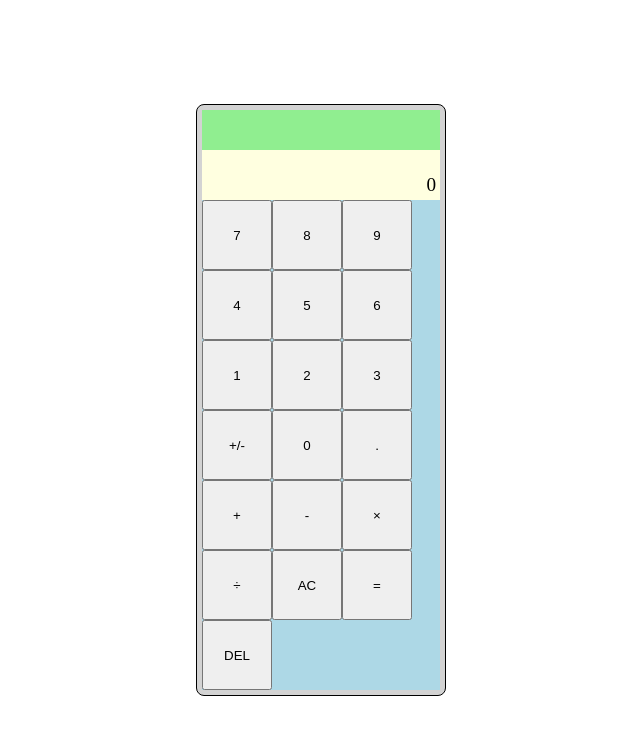
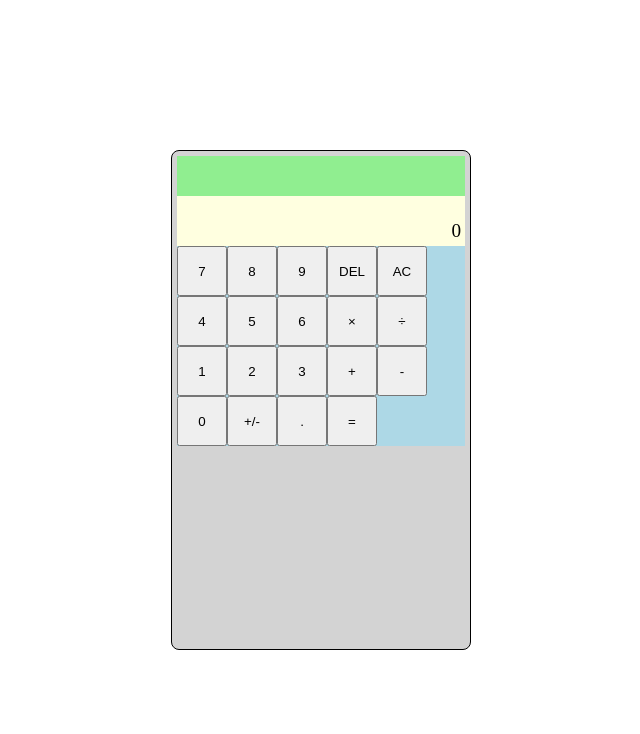
Before and after one commit to caffeinated-pixels/javascript-calculator, a React (Create React App) app: page / in a window 1280 px wide. Shown: the top 734 px of the page, without its empty margins (319-959 px from the left). Built offline with nearby package versions, Linux system fonts and the light colour scheme.

Commit message:
reorder buttons

```diff
--- a/src/App.js
+++ b/src/App.js
@@ -425,6 +425,7 @@ const MainDisplay = props => {
 const KeyPad = props => {
   return (
     <div className="keypad">
+      {/* FIRST ROW */}
       <button id="seven" onClick={() => props.handleNum('7')}>
         7
       </button>
@@ -434,6 +435,14 @@ const KeyPad = props => {
       <button id="nine" onClick={() => props.handleNum('9')}>
         9
       </button>
+      <button id="del" onClick={props.handleDel}>
+        DEL
+      </button>
+      <button id="clear" onClick={props.handleClear}>
+        AC
+      </button>
+
+      {/* SECOND ROW */}
       <button id="four" onClick={() => props.handleNum('4')}>
         4
       </button>
@@ -443,6 +452,14 @@ const KeyPad = props => {
       <button id="six" onClick={() => props.handleNum('6')}>
         6
       </button>
+      <button id="multiply" onClick={() => props.handleOperator('*')}>
+        ×
+      </button>
+      <button id="divide" onClick={() => props.handleOperator('/')}>
+        ÷
+      </button>
+
+      {/* THIRD ROW */}
       <button id="one" onClick={() => props.handleNum('1')}>
         1
       </button>
@@ -452,35 +469,26 @@ const KeyPad = props => {
       <button id="three" onClick={() => props.handleNum('3')}>
         3
       </button>
-      <button id="pos-neg" onClick={props.handlePosNeg}>
-        +/-
-      </button>
-      <button id="zero" onClick={() => props.handleNum('0')}>
-        0
-      </button>
-      <button id="decimal" onClick={props.handleDecimal}>
-        .
-      </button>
       <button id="add" onClick={() => props.handleOperator('+')}>
         +
       </button>
       <button id="subtract" onClick={() => props.handleOperator('-')}>
         -
       </button>
-      <button id="multiply" onClick={() => props.handleOperator('*')}>
-        ×
+
+      {/* THIRD ROW */}
+      <button id="zero" onClick={() => props.handleNum('0')}>
+        0
       </button>
-      <button id="divide" onClick={() => props.handleOperator('/')}>
-        ÷
+      <button id="pos-neg" onClick={props.handlePosNeg}>
+        +/-
       </button>
-      <button id="clear" onClick={props.handleClear}>
-        AC
+      <button id="decimal" onClick={props.handleDecimal}>
+        .
       </button>
+
       <button id="equals" onClick={props.handleEquals}>
         =
-      </button>
-      <button id="del" onClick={props.handleDel}>
-        DEL
       </button>
     </div>
   )
--- a/src/main.css
+++ b/src/main.css
@@ -31,7 +31,7 @@ button {
   padding: 5px;
   background-color: lightgray;
   width: 90vw;
-  max-width: 250px;
+  max-width: 300px;
   min-height: 500px;
   border: 1px solid black;
   border-radius: 8px;
@@ -52,6 +52,6 @@ button {
 }
 
 button {
-  width: 70px;
-  height: 70px;
+  width: 50px;
+  height: 50px;
 }
--- a/src/main.min.css
+++ b/src/main.min.css
@@ -1 +1 @@
-*{margin:0;padding:0;box-sizing:border-box}html{font-size:120%}body{display:flex;justify-content:center;align-items:center;height:100vh;width:100vw}button{cursor:pointer}.display{display:flex;justify-content:flex-end;align-items:flex-end;padding:4px}.calculator-body{padding:5px;background-color:lightgray;width:90vw;max-width:250px;min-height:500px;border:1px solid black;border-radius:8px}.formula-display{background-color:lightgreen;height:40px}.main-display{background-color:lightyellow;height:50px}.keypad{background-color:lightblue}button{width:70px;height:70px}
+*{margin:0;padding:0;box-sizing:border-box}html{font-size:120%}body{display:flex;justify-content:center;align-items:center;height:100vh;width:100vw}button{cursor:pointer}.display{display:flex;justify-content:flex-end;align-items:flex-end;padding:4px}.calculator-body{padding:5px;background-color:lightgray;width:90vw;max-width:300px;min-height:500px;border:1px solid black;border-radius:8px}.formula-display{background-color:lightgreen;height:40px}.main-display{background-color:lightyellow;height:50px}.keypad{background-color:lightblue}button{width:50px;height:50px}
--- a/src/main.scss
+++ b/src/main.scss
@@ -40,7 +40,7 @@ button {
   padding: 5px;
   background-color: lightgray;
   width: 90vw;
-  max-width: 250px;
+  max-width: 300px;
   min-height: 500px;
   // margin: auto;
   border: 1px solid black;
@@ -64,7 +64,7 @@ button {
 }
 
 button {
-  width: 70px;
-  height: 70px;
+  width: 50px;
+  height: 50px;
   // border-radius: 5px;
 }
```
